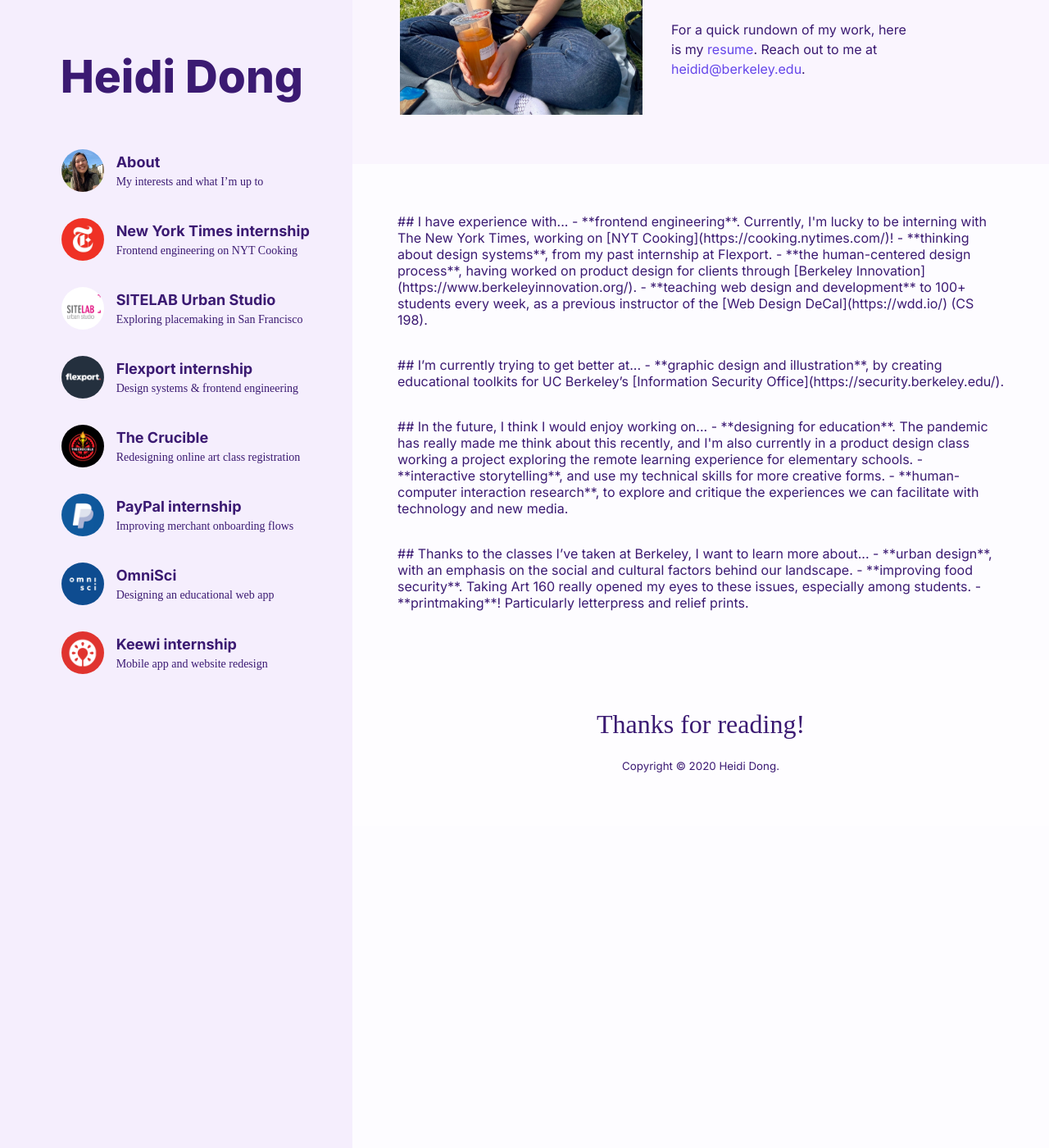
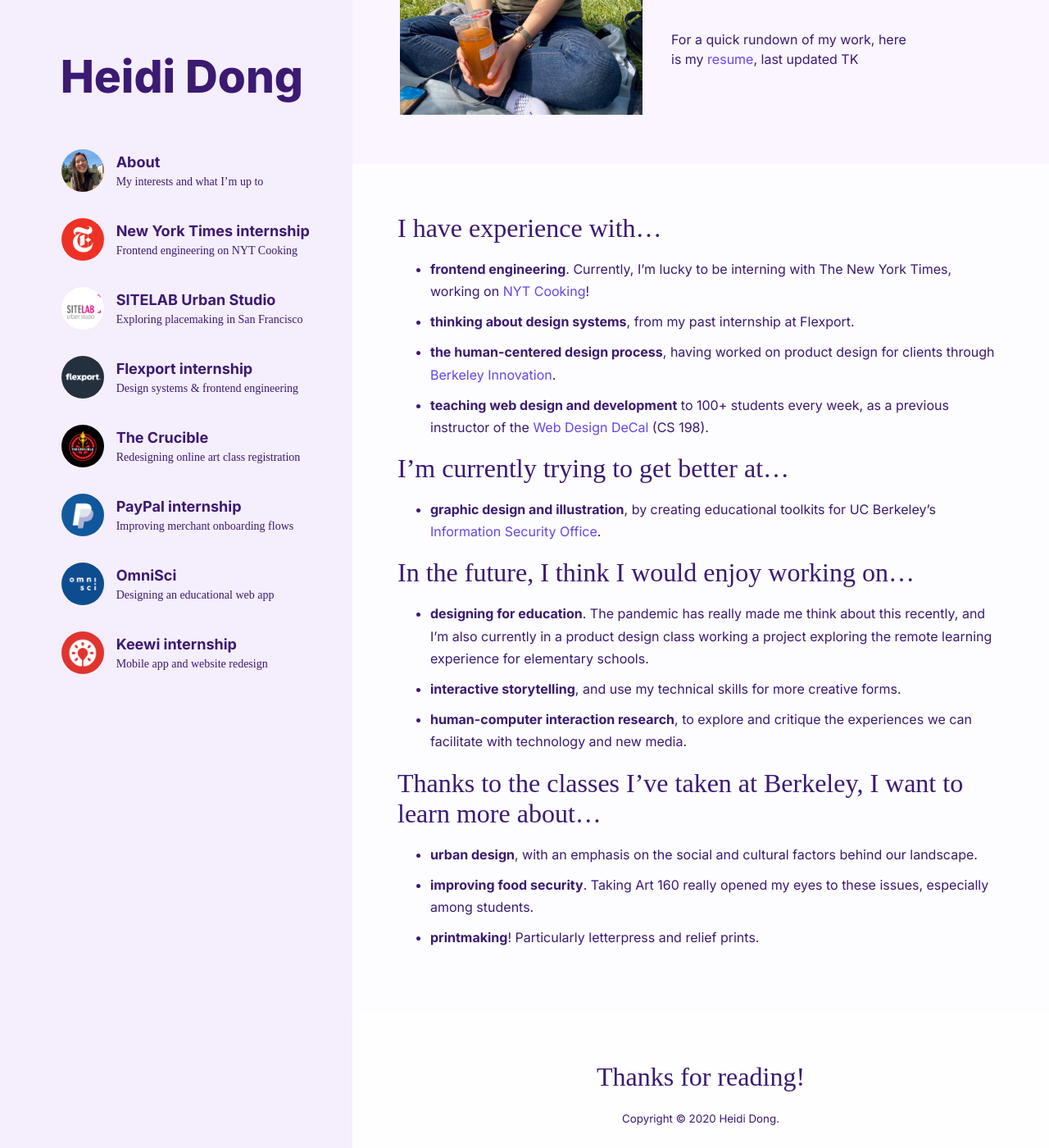
Before and after one commit to heidid/heidid.github.io, a Jekyll site: the page built from index.md, in a window 1280 px wide and 1400 px high, scrolled down 315 px. Shown: the whole window at 82% size. Built offline with Jekyll 4.4.1, drawn with Linux system fonts in a browser that asks for light colours; some web fonts are replaced; our own code applies the rules of GitHub Pages for plain Markdown files.

Commit message:
Remove section tags for now

```diff
--- a/_layouts/default.html
+++ b/_layouts/default.html
@@ -102,7 +102,7 @@
           <div id="intro-text">
             <h2>I’m Heidi — currently a senior at UC Berkeley, mostly spending time exploring design & computer science.</h2>
             <p>
-              For a quick rundown of my work, here is my <a href="https://www.dropbox.com/s/25sgle4bpgcv1vi/HeidiDong_resume2019.pdf?dl=0" target="_blank">resume</a>. Reach out to me at <a href="mailto:heidid@berkeley.edu">heidid@berkeley.edu</a>.
+              For a quick rundown of my work, here is my <a href="https://www.dropbox.com/s/25sgle4bpgcv1vi/HeidiDong_resume2019.pdf?dl=0" target="_blank">resume</a>, last updated TK
             </p>
           </div>
         </div>
--- a/index.md
+++ b/index.md
@@ -2,37 +2,28 @@
 main_intro: true
 ---
 
-<section>
+## I have experience with...
 
-## I have experience with...
 - **frontend engineering**. Currently, I'm lucky to be interning with The New York Times, working on [NYT Cooking](https://cooking.nytimes.com/)!
 - **thinking about design systems**, from my past internship at Flexport.
 - **the human-centered design process**, having worked on product design for clients through [Berkeley Innovation](https://www.berkeleyinnovation.org/).
 - **teaching web design and development** to 100+ students every week, as a previous instructor of the [Web Design DeCal](https://wdd.io/) (CS 198).
 
-</section>
-
-<section>
 
 ## I’m currently trying to get better at...
+
 - **graphic design and illustration**, by creating educational toolkits for UC Berkeley’s [Information Security Office](https://security.berkeley.edu/).
 
-</section>
-
-<section>
 
 ## In the future, I think I would enjoy working on...
+
 - **designing for education**. The pandemic has really made me think about this recently, and I'm also currently in a product design class working a project exploring the remote learning experience for elementary schools.
 - **interactive storytelling**, and use my technical skills for more creative forms.
 - **human-computer interaction research**, to explore and critique the experiences we can facilitate with technology and new media.
 
-</section>
-
-<section>
 
 ## Thanks to the classes I’ve taken at Berkeley, I want to learn more about...
+
 - **urban design**, with an emphasis on the social and cultural factors behind our landscape.
 - **improving food security**. Taking Art 160 really opened my eyes to these issues, especially among students.
 - **printmaking**! Particularly letterpress and relief prints.
-
-</section>
```
